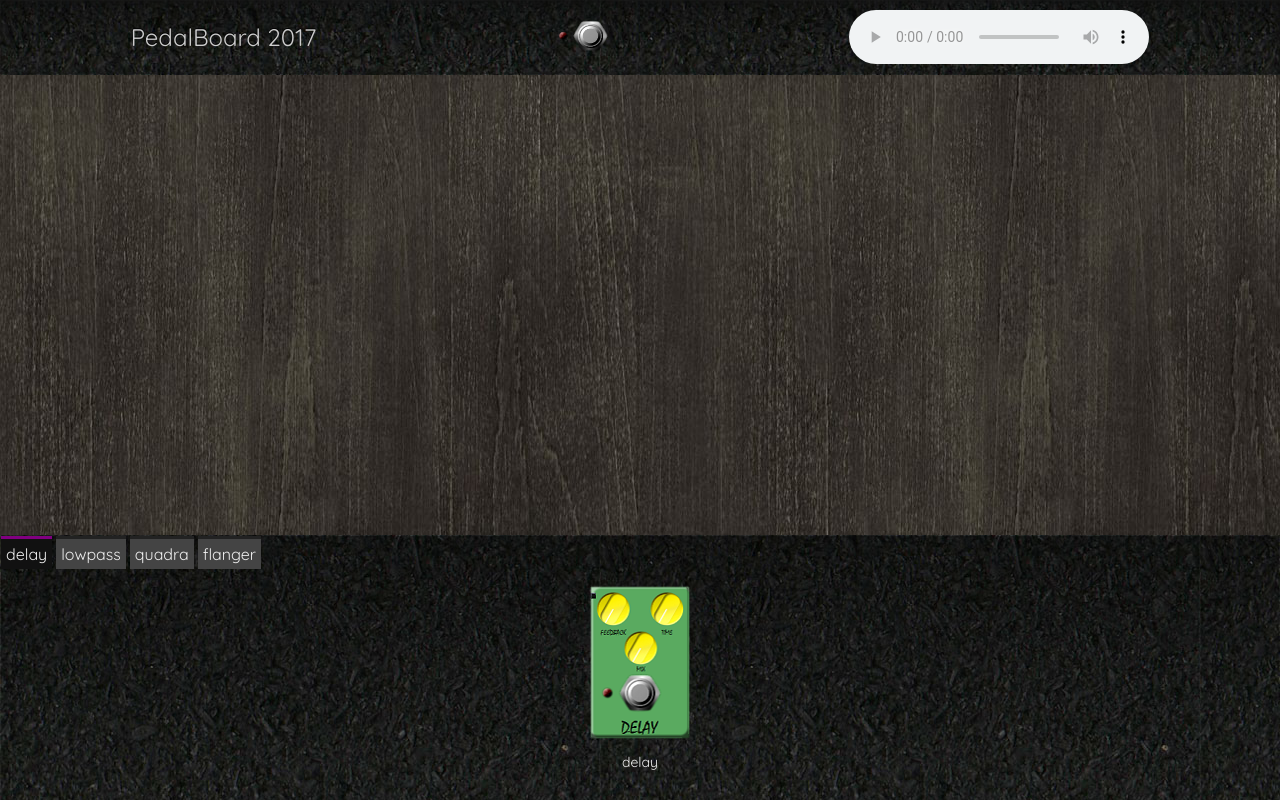
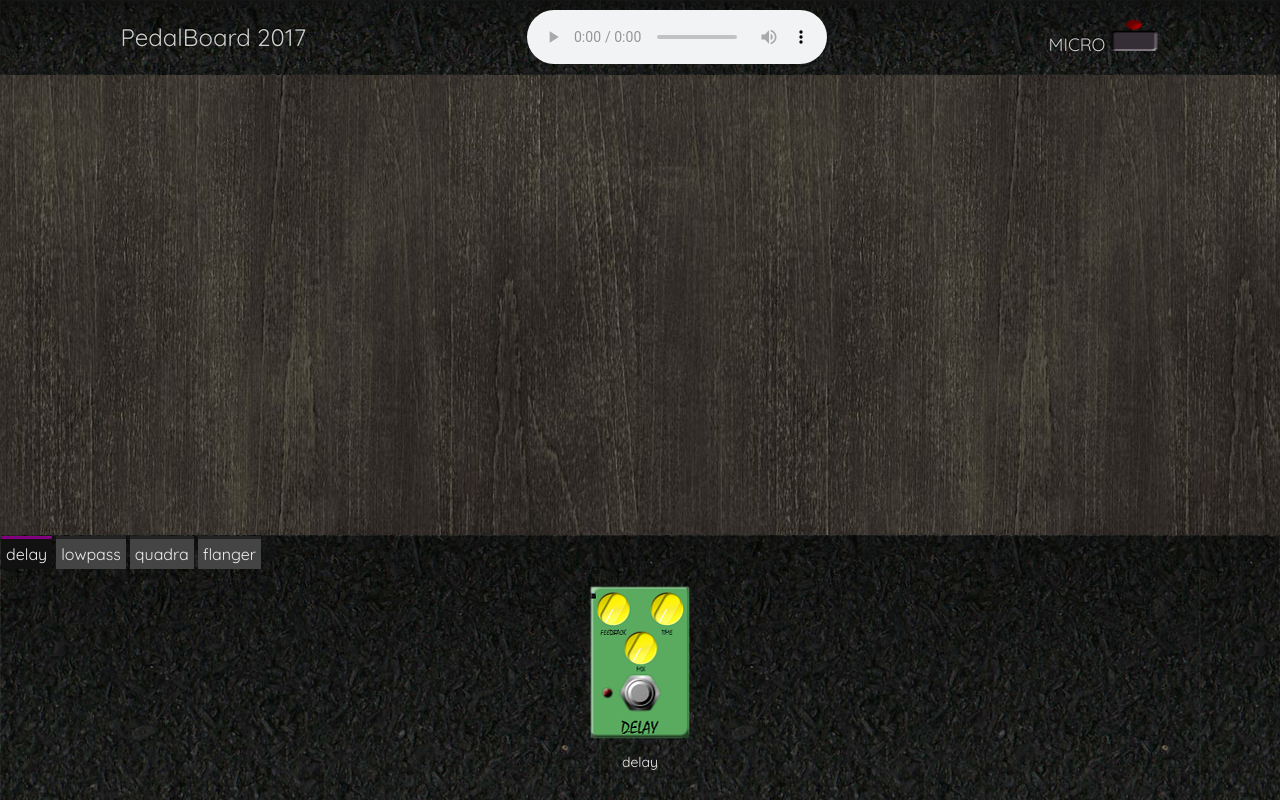
Before and after one commit to DalianL/TER-Pedalboard-creation, a website: page Pedalboard.html in a window 1280 px wide. Drawn offline with Linux system fonts and the light colour scheme.

Commit message:
Modifications bouton d'enregistrement

```diff
--- a/Pedalboard.html
+++ b/Pedalboard.html
@@ -33,8 +33,14 @@
 <body>
   <header>
     <span><a href="https://github.com/dl100463/TER-Pedalboard-creation">PedalBoard 2017</a></span>
-    <webaudio-switch src="img/switches/switch_1.png" class="id" id="mic" height="32" width="50" alt="Press to record" title="Press to record"></webaudio-switch>
+
     <audio src="http://mainline.i3s.unice.fr/mooc/guitarRiff1.mp3" id="soundSample" controls loop crossorigin="anonymous"></audio>
+
+    <p>
+        <span>MICRO</span>
+        <webaudio-switch src="img/switch_toggle.png" class="id" id="mic" height="32" width="50" alt="Press to record" title="Press to record"></webaudio-switch>
+    </p>
+
   </header>
 
   <div id="pedalboard-container">
```
Also changed, not shown: img/switch_toggle.png (added), 1 other file.
